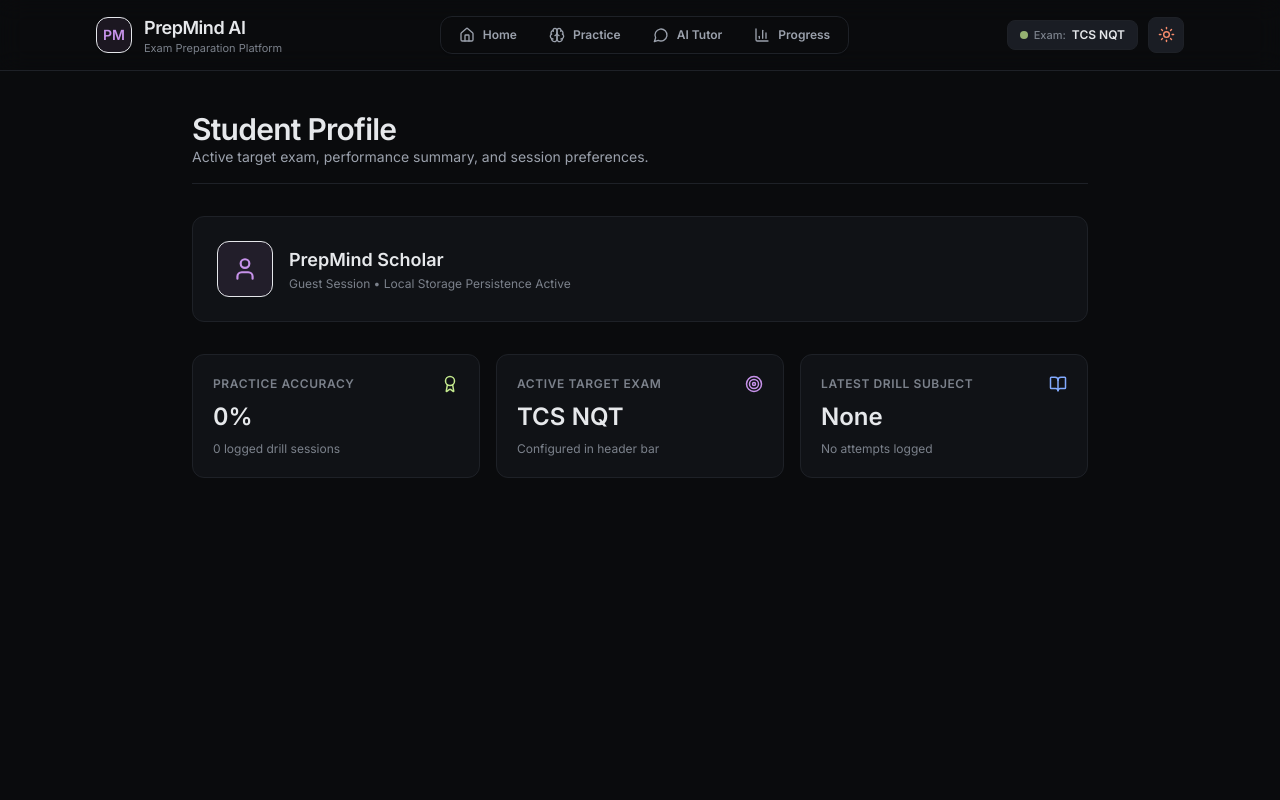
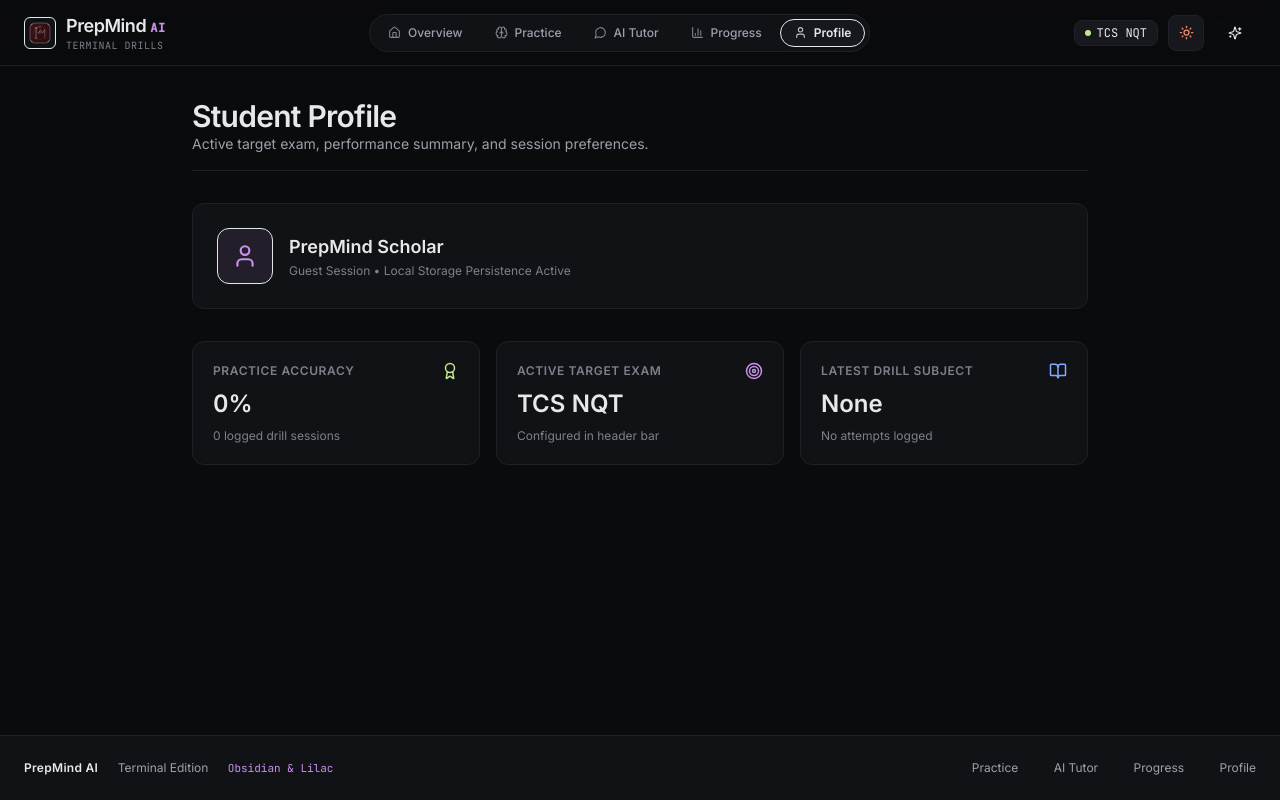
Before and after one commit to sahaya-savari/PrepMind, a React (Vite) app in the folder app/: page /profile in a window 1280 px wide. Built offline with nearby package versions, Linux system fonts and the light colour scheme; no server answers.

Commit message:
feat(layout): integrate PillNav, ClickSpark, brand mark and mobile dock

```diff
--- a/app/src/components/Header.tsx
+++ b/app/src/components/Header.tsx
@@ -1,90 +1,95 @@
-import { Link, NavLink } from 'react-router-dom';
-import { MessageCircle, Brain, BarChart3, Home, Sun, Moon } from 'lucide-react';
+import { Link, useLocation, useNavigate } from 'react-router-dom';
+import { MessageCircle, Brain, BarChart3, Home, User, Sun, Moon, Sparkles } from 'lucide-react';
 import { useTheme } from '../context/ThemeContext';
 import { useExam } from '../context/ExamContext';
+import { PillNav, NavItem } from './reactbits/PillNav';
 
-const navItems = [
-  { to: '/', label: 'Home', icon: <Home size={16} /> },
-  { to: '/practice', label: 'Practice', icon: <Brain size={16} /> },
-  { to: '/chat', label: 'AI Tutor', icon: <MessageCircle size={16} /> },
-  { to: '/progress', label: 'Progress', icon: <BarChart3 size={16} /> },
+const navItems: NavItem[] = [
+  { id: '/', path: '/', label: 'Overview', icon: <Home size={13} /> },
+  { id: '/practice', path: '/practice', label: 'Practice', icon: <Brain size={13} /> },
+  { id: '/chat', path: '/chat', label: 'AI Tutor', icon: <MessageCircle size={13} /> },
+  { id: '/progress', path: '/progress', label: 'Progress', icon: <BarChart3 size={13} /> },
+  { id: '/profile', path: '/profile', label: 'Profile', icon: <User size={13} /> },
 ];
 
 function Header() {
   const { theme, toggleTheme } = useTheme();
   const { exam } = useExam();
+  const location = useLocation();
+  const navigate = useNavigate();
+
+  // Normalize current path for active pill matching
+  const currentPath = location.pathname === '' ? '/' : location.pathname;
 
   return (
-    <header className="sticky top-0 z-40 border-b border-midnight-border bg-midnight-surface/90 backdrop-blur-md transition-colors">
-      <div className="container-shell flex items-center justify-between gap-4 py-3 sm:py-3.5">
-        {/* Brand link */}
+    <header className="sticky top-0 z-40 border-b border-[var(--border)] bg-[var(--bg)]/95 backdrop-blur-md transition-colors">
+      <div className="max-w-7xl mx-auto flex items-center justify-between gap-3 sm:gap-6 px-4 sm:px-6 py-3">
+        {/* Brand Link with verified brand mark */}
         <Link
           to="/"
-          className="flex items-center gap-3 text-lg font-semibold font-display text-ink-primary group outline-none focus-visible:ring-2 focus-visible:ring-midnight-accent focus-visible:ring-offset-2 focus-visible:ring-offset-midnight-bg rounded-lg"
+          className="flex items-center gap-2.5 text-left focus:outline-none focus-visible:ring-2 focus-visible:ring-[var(--accent)] rounded-lg cursor-pointer shrink-0 group"
           aria-label="PrepMind AI - Home"
         >
-          <span className="inline-flex h-9 w-9 items-center justify-center rounded-xl bg-midnight-accentSoft border border-midnight-accent/40 text-midnight-accent font-bold text-sm shadow-sm group-hover:bg-midnight-accent/25 transition-colors">
-            PM
-          </span>
-          <div className="leading-tight">
-            <div className="font-display font-semibold tracking-tight text-base sm:text-lg text-ink-primary group-hover:text-midnight-accent transition-colors">
-              PrepMind AI
-            </div>
-            <div className="text-ink-muted text-[11px] font-sans font-normal hidden sm:block">
-              Exam Preparation Platform
-            </div>
+          <div className="w-8 h-8 rounded-md bg-[var(--surface)] border border-[var(--border-strong)] flex items-center justify-center overflow-hidden shadow-sm transition-colors group-hover:border-[var(--accent)] shrink-0">
+            <img
+              src="/assets/brand/prep-mind-mark.svg"
+              alt="PrepMind AI Brand Mark"
+              className="w-full h-full object-contain p-0.5"
+            />
+          </div>
+          <div className="flex flex-col">
+            <span className="text-base sm:text-lg font-bold tracking-tight text-[var(--text-primary)] leading-tight">
+              PrepMind <span className="text-[var(--accent)] text-xs font-mono tracking-wider">AI</span>
+            </span>
+            <span className="text-[10px] font-mono tracking-wider uppercase text-[var(--text-muted)] -mt-0.5 hidden sm:inline">
+              Terminal Drills
+            </span>
           </div>
         </Link>
 
-        {/* Center: Desktop Navigation Bar */}
-        <nav
-          className="hidden md:flex items-center gap-1 rounded-xl border border-midnight-border bg-midnight-subtle/80 p-1 shadow-sm"
-          aria-label="Main navigation"
-        >
-          {navItems.map((item) => (
-            <NavLink
-              key={item.to}
-              to={item.to}
-              end={item.to === '/'}
-              className={({ isActive }) =>
-                `flex items-center gap-2 px-3.5 py-1.5 text-xs font-semibold rounded-lg transition-all outline-none focus-visible:ring-2 focus-visible:ring-midnight-accent ${
-                  isActive
-                    ? 'bg-ink-primary text-midnight-bg shadow-sm font-bold'
-                    : 'text-ink-secondary hover:text-ink-primary hover:bg-midnight-elevated'
-                }`
-              }
-            >
-              {item.icon}
-              <span>{item.label}</span>
-            </NavLink>
-          ))}
-        </nav>
+        {/* Center: Desktop Navigation Bar with PillNav */}
+        <div className="hidden md:flex items-center justify-center flex-1">
+          <PillNav
+            items={navItems}
+            activeId={currentPath}
+            onSelect={(item) => navigate(item.path)}
+          />
+        </div>
 
-        {/* Right: Selected Exam & Theme Controls */}
-        <div className="flex items-center gap-2.5">
+        {/* Right: Selected Exam, Theme Switch & Quick Practice */}
+        <div className="flex items-center gap-2 sm:gap-2.5 shrink-0">
           {exam && (
             <Link
-              to="/"
-              className="inline-flex items-center gap-1.5 px-3 py-1.5 rounded-lg text-xs font-medium bg-midnight-subtle border border-midnight-border text-ink-primary hover:border-midnight-accent/50 transition-colors focus-visible:ring-2 focus-visible:ring-midnight-accent outline-none max-w-[180px]"
-              title="Current selected exam target (click to switch)"
+              to="/profile"
+              className="hidden lg:inline-flex items-center gap-1.5 px-2.5 py-1 rounded-lg text-xs font-mono bg-[var(--surface-elevated)] border border-[var(--border)] text-[var(--text-primary)] hover:border-[var(--accent)] transition-colors focus-visible:ring-1 focus-visible:ring-[var(--accent)] outline-none max-w-[160px]"
+              title="Target exam profile"
             >
-              <span className="h-2 w-2 rounded-full bg-midnight-positive animate-pulse shrink-0" aria-hidden />
-              <span className="text-ink-muted text-[11px] hidden sm:inline">Exam:</span>
-              <span className="truncate font-semibold text-xs">{exam}</span>
+              <span className="h-1.5 w-1.5 rounded-full bg-[var(--positive)] animate-pulse shrink-0" aria-hidden />
+              <span className="truncate">{exam}</span>
             </Link>
           )}
 
           <button
+            type="button"
             onClick={toggleTheme}
             aria-label={theme === 'dark' ? 'Switch to light theme' : 'Switch to dark theme'}
-            className="inline-flex h-9 w-9 items-center justify-center rounded-lg border border-midnight-border bg-midnight-subtle text-ink-secondary hover:text-ink-primary hover:bg-midnight-elevated transition focus-visible:ring-2 focus-visible:ring-midnight-accent outline-none"
+            className="inline-flex h-8 w-8 sm:h-9 sm:w-9 items-center justify-center rounded-lg border border-[var(--border)] bg-[var(--surface-elevated)] text-[var(--text-secondary)] hover:text-[var(--text-primary)] hover:border-[var(--border-strong)] transition focus-visible:ring-1 focus-visible:ring-[var(--accent)] outline-none cursor-pointer"
             title={theme === 'dark' ? 'Switch to light theme' : 'Switch to dark theme'}
           >
             {theme === 'dark' ? (
-              <Sun size={17} className="text-midnight-warning" />
+              <Sun size={15} className="text-[var(--warning)]" />
             ) : (
-              <Moon size={17} className="text-midnight-accent" />
+              <Moon size={15} className="text-[var(--accent)]" />
             )}
+          </button>
+
+          <button
+            type="button"
+            onClick={() => navigate('/practice')}
+            className="inline-flex items-center gap-1.5 px-3 py-1.5 sm:px-3.5 sm:py-2 text-xs font-semibold rounded-lg bg-[var(--btn-primary-bg)] text-[var(--btn-primary-text)] hover:opacity-90 transition-opacity cursor-pointer whitespace-nowrap shadow-sm min-h-[32px] sm:min-h-[36px]"
+          >
+            <Sparkles className="w-3.5 h-3.5" />
+            <span className="hidden xs:inline">Drill</span>
           </button>
         </div>
       </div>
--- a/app/src/components/Layout.tsx
+++ b/app/src/components/Layout.tsx
@@ -1,16 +1,51 @@
 import { PropsWithChildren } from 'react';
 import Header from './Header';
 import { ThemeProvider } from '../context/ThemeContext';
+import { ClickSpark } from './reactbits/ClickSpark';
 
 function Layout({ children }: PropsWithChildren) {
   return (
     <ThemeProvider>
-      <div className="min-h-screen flex flex-col bg-midnight-bg text-ink-primary transition-colors selection:bg-midnight-accent selection:text-midnight-bg">
-        <Header />
-        <main className="flex-1 w-full" id="main-content">
-          <div className="container-shell">{children}</div>
-        </main>
-      </div>
+      <ClickSpark sparkColor="#C792EA" sparkSize={2} sparkCount={4}>
+        {/* Accessibility Skip Link */}
+        <a
+          href="#main-content"
+          className="sr-only focus:not-sr-only focus:fixed focus:top-3 focus:left-3 z-50 px-4 py-2 bg-[var(--surface-elevated)] text-[var(--accent)] border border-[var(--accent)] rounded-lg font-mono text-xs shadow-lg"
+        >
+          Skip to main content
+        </a>
+
+        <div className="min-h-screen flex flex-col bg-[var(--bg)] text-[var(--text-primary)] selection:bg-[var(--accent)]/30 selection:text-[var(--text-primary)] transition-colors">
+          <Header />
+          <main className="flex-1 w-full max-w-7xl mx-auto px-4 sm:px-6 py-6 md:py-8" id="main-content">
+            {children}
+          </main>
+
+          {/* Subtle Terminal Footer */}
+          <footer className="w-full border-t border-[var(--border)] bg-[var(--surface)] py-6 mt-12 transition-colors">
+            <div className="max-w-7xl mx-auto px-4 sm:px-6 flex flex-col sm:flex-row items-center justify-between gap-4 text-xs text-[var(--text-muted)]">
+              <div className="flex items-center gap-2">
+                <span className="font-semibold tracking-wide text-[var(--text-primary)]">
+                  PrepMind AI
+                </span>
+                <span aria-hidden="true" className="text-[var(--border)]">·</span>
+                <span className="text-[var(--text-secondary)]">Terminal Edition</span>
+                <span aria-hidden="true" className="text-[var(--border)]">·</span>
+                <span className="font-mono text-[11px] text-[var(--accent)]">Obsidian & Lilac</span>
+              </div>
+              <div className="flex items-center gap-4 text-xs text-[var(--text-secondary)]">
+                <a href="/practice" className="hover:text-[var(--text-primary)] transition-colors">Practice</a>
+                <span aria-hidden="true" className="text-[var(--border)]">·</span>
+                <a href="/chat" className="hover:text-[var(--text-primary)] transition-colors">AI Tutor</a>
+                <span aria-hidden="true" className="text-[var(--border)]">·</span>
+                <a href="/progress" className="hover:text-[var(--text-primary)] transition-colors">Progress</a>
+                <span aria-hidden="true" className="text-[var(--border)]">·</span>
+                <a href="/profile" className="hover:text-[var(--text-primary)] transition-colors">Profile</a>
+              </div>
+            </div>
+          </footer>
+        </div>
+      </ClickSpark>
     </ThemeProvider>
   );
 }
```
Also changed, not shown: app/src/components/TabNavigation.tsx (+8 -7 lines).
